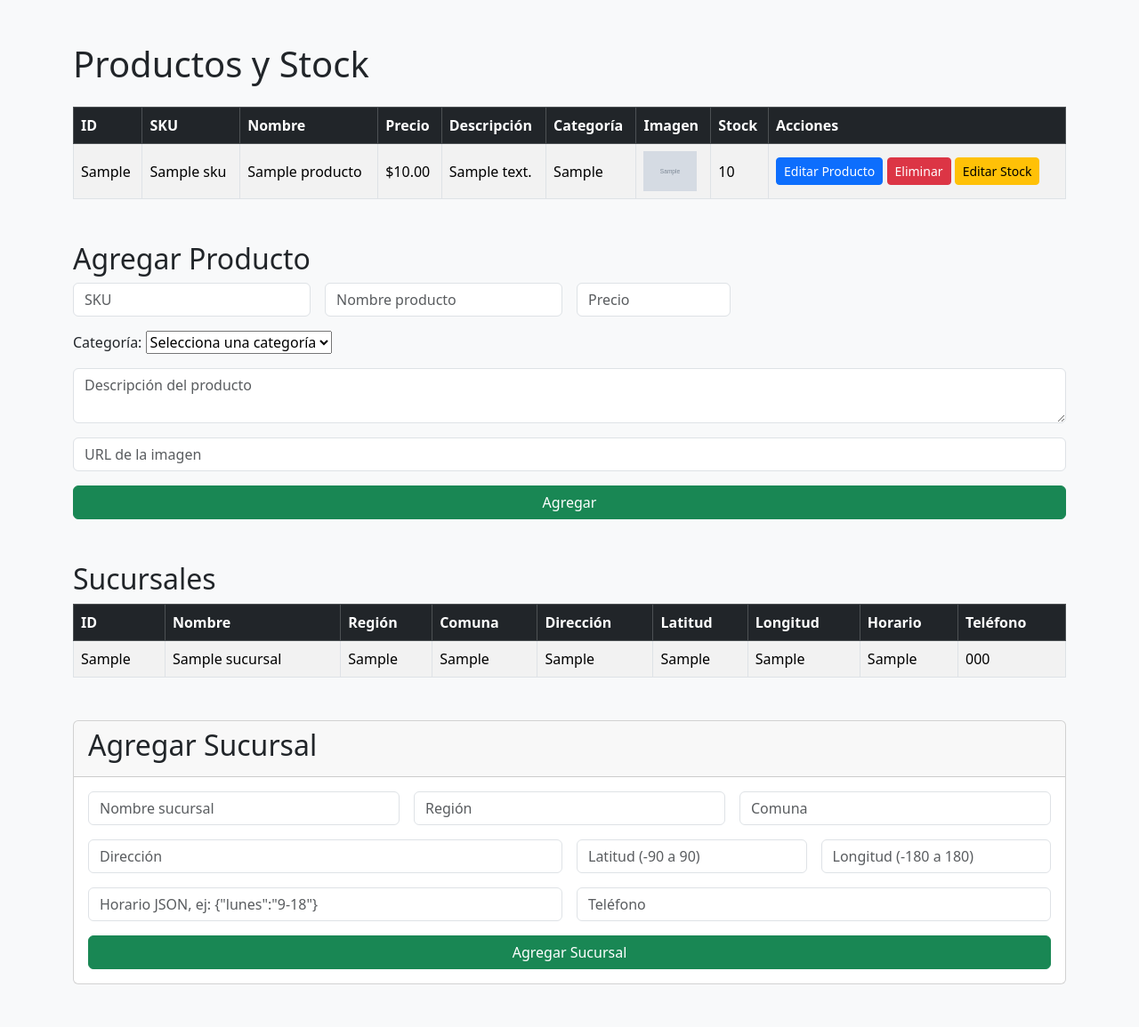
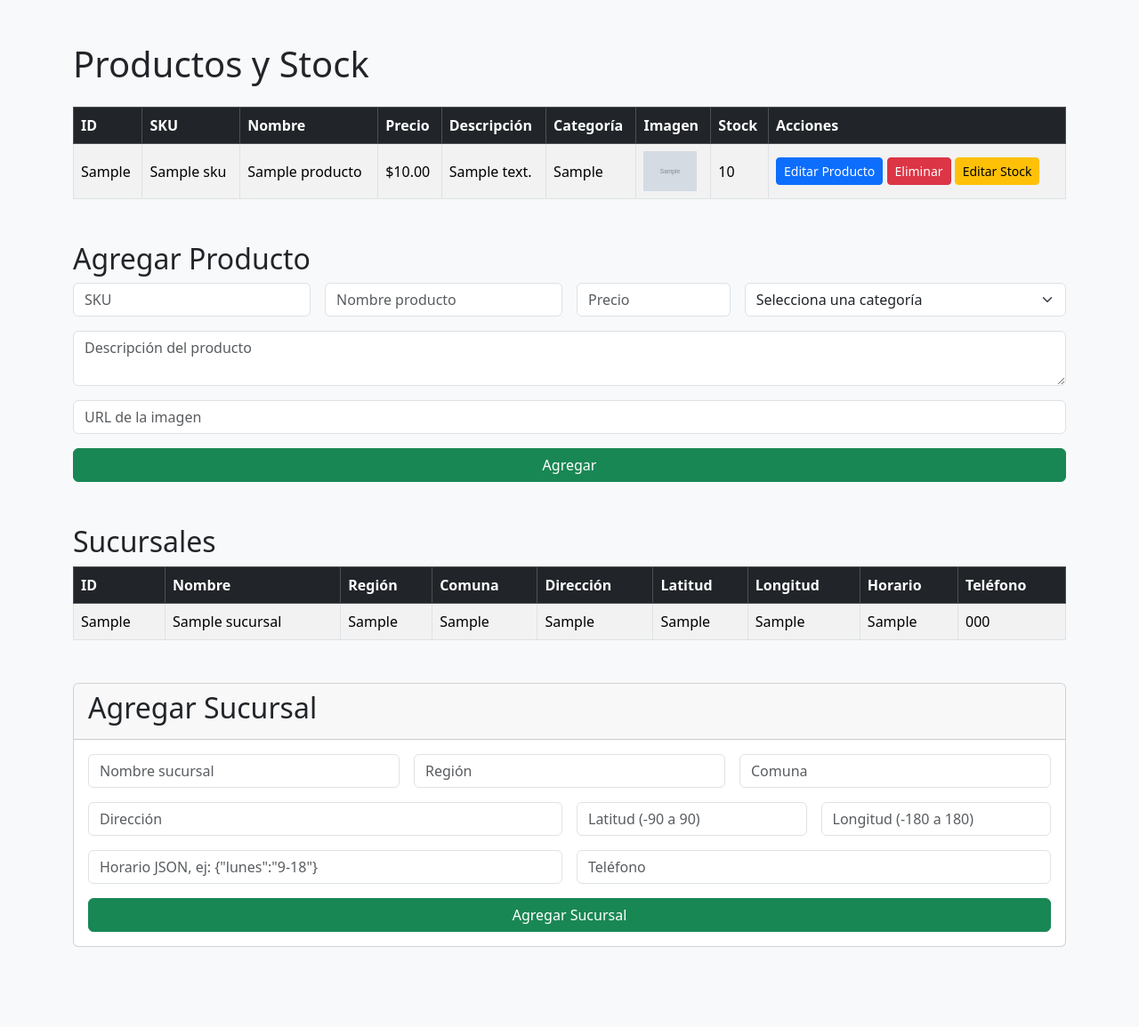
Before and after one commit to Matirehbein/Capston, a Flask app: page / in a window 1280 px wide. Shown: the whole page at 89% size. After the commit the page ends 1065 px from the top, so only its background shows below. Run offline with Flask 3, Linux system fonts and the light colour scheme; grey boxes marked "Sample" are stand-in pictures; a database or web service that is not in the repository returns one stand-in record (values such as "Sample title"); some libraries are stand-ins or nearby versions.

Commit message:
CRUD Agregar Producto terminado
solucionado cualquier error anterior. Se avanza con el de sucursales.

```diff
--- a/Aurora/Api-Aurora/templates/index.html
+++ b/Aurora/Api-Aurora/templates/index.html
@@ -136,9 +136,9 @@
     <div class="col-md-2">
         <input type="number" step="0.01" class="form-control" name="precio" placeholder="Precio" required>
     </div>
-        <div class="form-group">
-          <label for="categoria_producto">Categoría:</label>
-          <select name="categoria_producto" id="categoria_producto" required>
+    <div class="col-md-4">
+        <label for="categoria_producto" class="form-label visually-hidden">Categoría:</label>
+        <select name="categoria" id="categoria_producto" class="form-select" required>
             <option value="">Selecciona una categoría</option>
             <option value="Abrigos">Abrigos</option>
             <option value="Accesorios">Accesorios</option>
@@ -161,7 +161,7 @@
     <div class="col-md-12">
         <input type="text" class="form-control" name="imagen_url" placeholder="URL de la imagen">
     </div>
-        <div class="col-md-12">
+    <div class="col-12">
         <button type="submit" class="btn btn-success w-100">Agregar</button>
     </div>
 </form>
```
Lines whose indentation alone changed are shown as unchanged.
